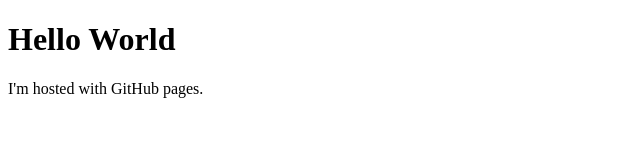
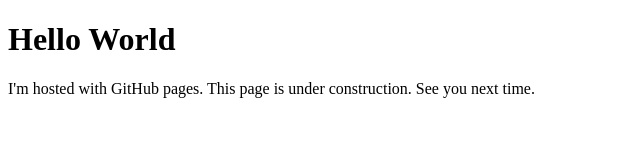
Before and after one commit to salimstnl/salimstnl.github.io, a plain HTML site: page index.html in a window 1280 px wide. Shown: the whole page, without its empty margins (0-640 px from the left). Drawn offline with Linux system fonts and the light colour scheme.

Commit message:
Update index.html

```diff
--- a/index.html
+++ b/index.html
@@ -5,7 +5,7 @@
             Hello World
         </h1>
         <p>
-            I'm hosted with GitHub pages.
+            I'm hosted with GitHub pages. This page is under construction. See you next time.
         </p>
     </body>
 </html>
```
